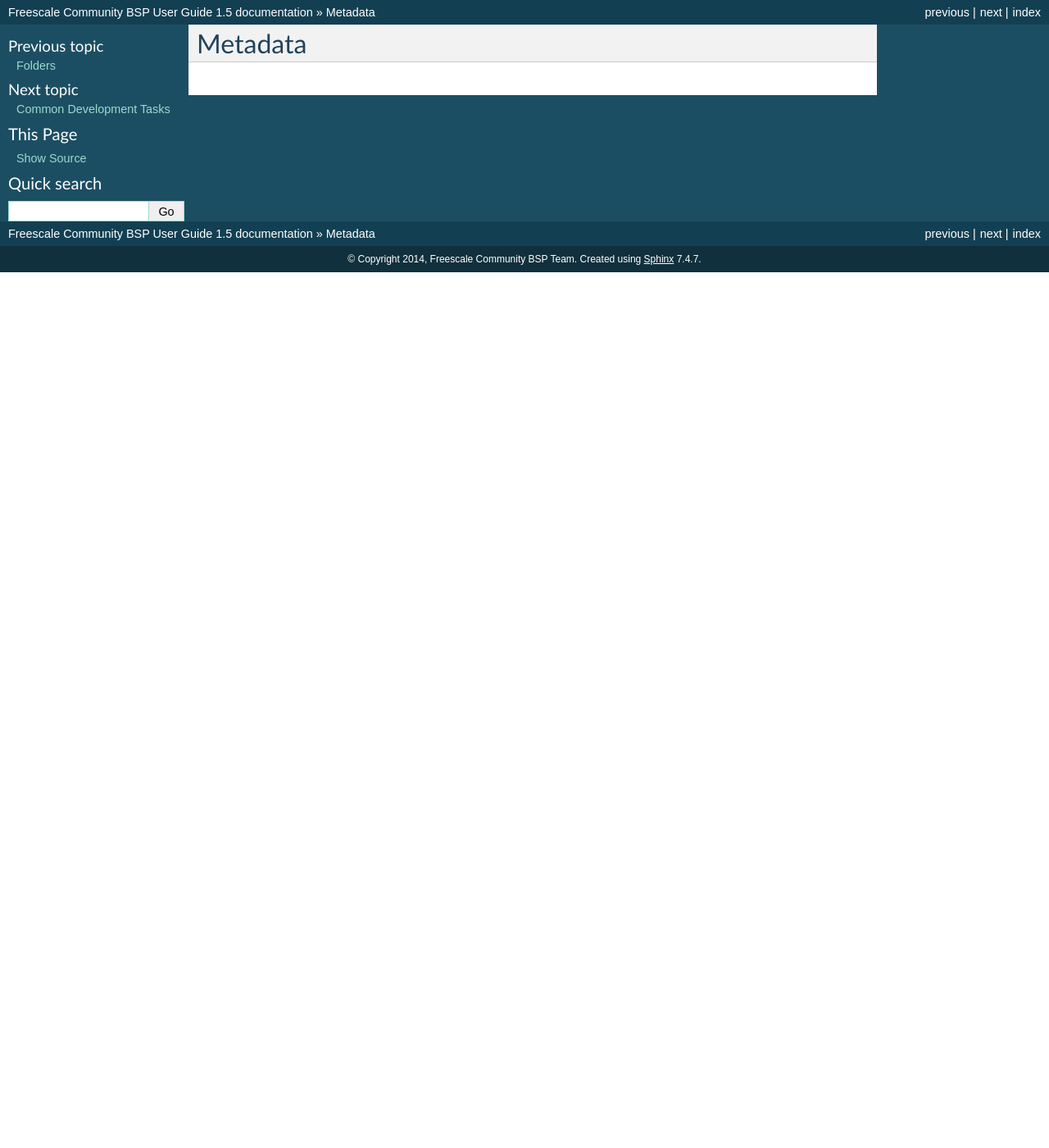
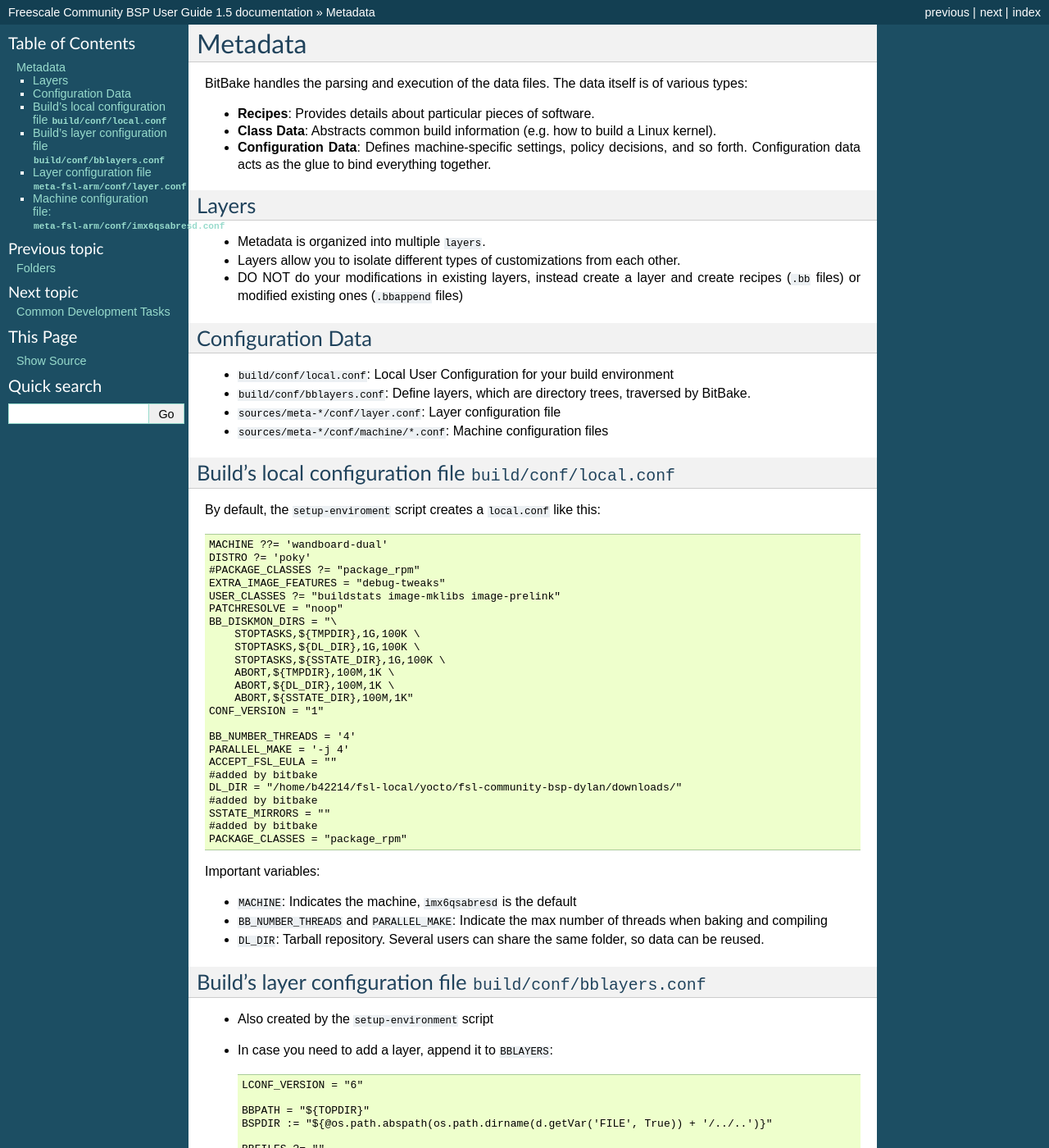
Before and after one commit to Freescale/Documentation, a Sphinx documentation site: the page built from user-guide/source/metadata.rst, in a window 1280 px wide and 1400 px high. Shown: the whole window at 82% size. Built offline with Sphinx 7.4.7, drawn with Linux system fonts in a browser that asks for light colours; some of the changed text lies outside the part shown.

Commit message:
Brief description of Yocto Metadata
Signed-off-by: Leonardo Sandoval <leo@freescale.com>

```diff
--- a/user-guide/source/metadata.rst
+++ b/user-guide/source/metadata.rst
@@ -1,2 +1,154 @@
 Metadata
 ========
+
+BitBake handles the parsing and execution of the data files. The data itself is of
+various types:
+
+* **Recipes**: Provides details about particular pieces of software.
+* **Class Data**: Abstracts common build information (e.g. how to build a Linux kernel).
+* **Configuration Data**: Defines machine-specific settings, policy decisions, and so forth.
+  Configuration data acts as the glue to bind everything together.
+
+Layers
+------
+
+* Metadata is organized into multiple ``layers``.
+* Layers allow you to isolate different types of customizations from each other.
+* DO NOT do your modifications in existing layers, instead create a layer and
+  create recipes (``.bb`` files) or modified existing ones (``.bbappend`` files)
+
+
+Configuration Data
+------------------
+
+* ``build/conf/local.conf``: Local User Configuration for your build environment
+* ``build/conf/bblayers.conf``: Define layers, which are directory trees,
+  traversed by BitBake.
+* ``sources/meta-*/conf/layer.conf``: Layer configuration file
+* ``sources/meta-*/conf/machine/*.conf``: Machine configuration files
+
+
+Build's local configuration file ``build/conf/local.conf``
+--------------------------------------------------------
+
+By default, the ``setup-enviroment`` script creates a ``local.conf`` like this::
+
+    MACHINE ??= 'wandboard-dual'
+    DISTRO ?= 'poky'
+    #PACKAGE_CLASSES ?= "package_rpm"
+    EXTRA_IMAGE_FEATURES = "debug-tweaks"
+    USER_CLASSES ?= "buildstats image-mklibs image-prelink"
+    PATCHRESOLVE = "noop"
+    BB_DISKMON_DIRS = "\
+        STOPTASKS,${TMPDIR},1G,100K \
+        STOPTASKS,${DL_DIR},1G,100K \
+        STOPTASKS,${SSTATE_DIR},1G,100K \
+        ABORT,${TMPDIR},100M,1K \
+        ABORT,${DL_DIR},100M,1K \
+        ABORT,${SSTATE_DIR},100M,1K"
+    CONF_VERSION = "1"
+
+    BB_NUMBER_THREADS = '4'
+    PARALLEL_MAKE = '-j 4'
+    ACCEPT_FSL_EULA = ""
+    #added by bitbake
+    DL_DIR = "/home/b42214/fsl-local/yocto/fsl-community-bsp-dylan/downloads/"
+    #added by bitbake
+    SSTATE_MIRRORS = ""
+    #added by bitbake
+    PACKAGE_CLASSES = "package_rpm"
+
+Important variables:
+
+* ``MACHINE``: Indicates the machine, ``imx6qsabresd`` is the default
+* ``BB_NUMBER_THREADS`` and ``PARALLEL_MAKE``: Indicate the max number of threads when
+  baking and compiling
+* ``DL_DIR``: Tarball repository. Several users can share the same folder, so data can
+  be reused.
+
+Build's layer configuration file ``build/conf/bblayers.conf``
+-----------------------------------------------------------
+
+* Also created by the ``setup-environment`` script
+
+* In case you need to add a layer, append it to ``BBLAYERS``::
+
+    LCONF_VERSION = "6"
+
+    BBPATH = "${TOPDIR}"
+    BSPDIR := "${@os.path.abspath(os.path.dirname(d.getVar('FILE', True)) + '/../..')}"
+
+    BBFILES ?= ""
+    BBLAYERS = " \
+      ${BSPDIR}/sources/poky/meta \
+      ${BSPDIR}/sources/poky/meta-yocto \
+      \
+      ${BSPDIR}/sources/meta-openembedded/meta-oe \
+      \
+      ${BSPDIR}/sources/meta-fsl-arm \
+      ${BSPDIR}/sources/meta-fsl-arm-extra \
+      ${BSPDIR}/sources/meta-fsl-demos \
+    "
+
+Layer configuration file ``meta-fsl-arm/conf/layer.conf``
+-------------------------------------------------------
+
+This is basically a template, what it changes is the layer's name::
+
+    # We have a conf and classes directory, add to BBPATH
+    BBPATH .= ":${LAYERDIR}"
+
+    # We have a packages directory, add to BBFILES
+    BBFILES += "${LAYERDIR}/recipes-*/*/*.bb \
+                ${LAYERDIR}/recipes-*/*/*.bbappend"
+
+    BBFILE_COLLECTIONS += "fsl-arm"
+    BBFILE_PATTERN_fsl-arm := "^${LAYERDIR}/"
+    BBFILE_PRIORITY_fsl-arm = "5"
+
+    FSL_EULA_FILE = "${LAYERDIR}/EULA"
+
+    FSL_MIRROR ?= "http://www.freescale.com/lgfiles/NMG/MAD/YOCTO/"
+
+    MIRRORS += " \
+    ${FSL_MIRROR}	http://download.ossystems.com.br/bsp/freescale/source/ \n \
+    "
+
+Important variables:
+
+* ``BBFILES``: Indicates where to look for ``.bb*`` files
+* ``BBFILE_PRIORITY_fsl-arm``: Indicates layer's priority
+* ``MIRRORS``: Indicates where to get the source code
+
+
+Machine configuration file: ``meta-fsl-arm/conf/imx6qsabresd.conf``
+-----------------------------------------------------------------
+
+Machine configurations look like this::
+
+    #@TYPE: Machine
+    #@NAME: i.MX6Q SABRE SD
+    #@DESCRIPTION: Machine configuration for Freescale i.MX6Q SABRE SD
+
+    include conf/machine/include/imx-base.inc
+    include conf/machine/include/tune-cortexa9.inc
+
+    SOC_FAMILY = "mx6:mx6q"
+
+    KERNEL_DEVICETREE = "${S}/arch/arm/boot/dts/imx6q-sabresd.dts"
+
+    UBOOT_MACHINE = "mx6qsabresd_config"
+
+    SERIAL_CONSOLE = "115200 ttymxc0"
+
+    MACHINE_FEATURES += " pci wifi bluetooth"
+
+Important variables:
+
+* ``IMAGE_FSTYPES``: Located on `imx-base.inc <http://git.yoctoproject.org/cgit/cgit.cgi/meta-fsl-arm/tree/conf/machine/include/imx-base.inc>`_.
+  Defines the type of outputs for the Root Filesystem. Default is: ``"tar.bz2 ext3 sdcard"``
+* ``UBOOT_ENTRYPOINT_*``: Located on `imx-base.inc <http://git.yoctoproject.org/cgit/cgit.cgi/meta-fsl-arm/tree/conf/machine/include/imx-base.inc>`_.
+  Defines where the Kernel is loaded by U-boot
+* ``SOC_FAMILY``: Defines machine's family. Only recipes with the same ``SOC_FAMILY`` (defined with the recipe's variable ``COMPATIBLE_MACHINE``)
+  are taken into account when baking for a particular machine.
+* ``UBOOT_MACHINE``: Define the u-boot configuration file
```
